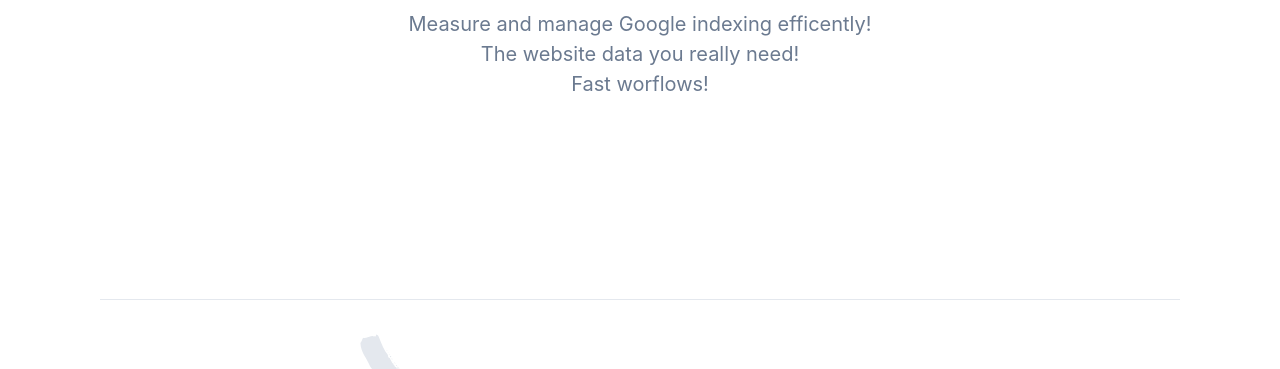
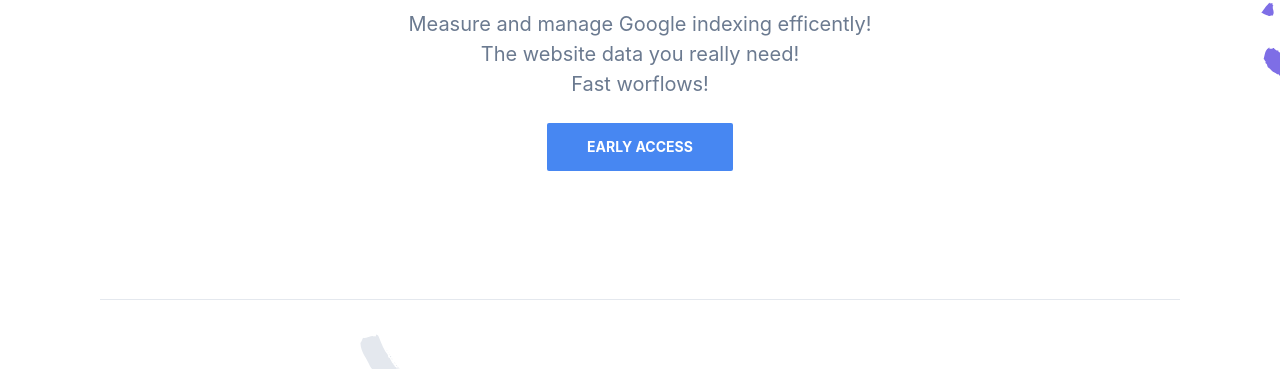
Before and after one commit to hg-lr/www.sitemap-explorer.com, a website: page index.html in a window 1280 px wide. Shown: the part 229-598 px from the top of the page. Drawn offline with nearby package versions, Linux system fonts and the light colour scheme; files that its build step writes are made by us from their sources; files whose address does not match are found by name.

Commit message:
ruby template

```diff
--- a/src/scss/layout/_hero.scss
+++ b/src/scss/layout/_hero.scss
@@ -61,7 +61,7 @@
 	.hero-title,
 	.hero-paragraph,
 	.hero-cta {
-		opacity: 0;
+		//opacity: 1;
 	}
 
 	&.is-loaded {
```
Also changed, not shown: dist/css/style.css.
